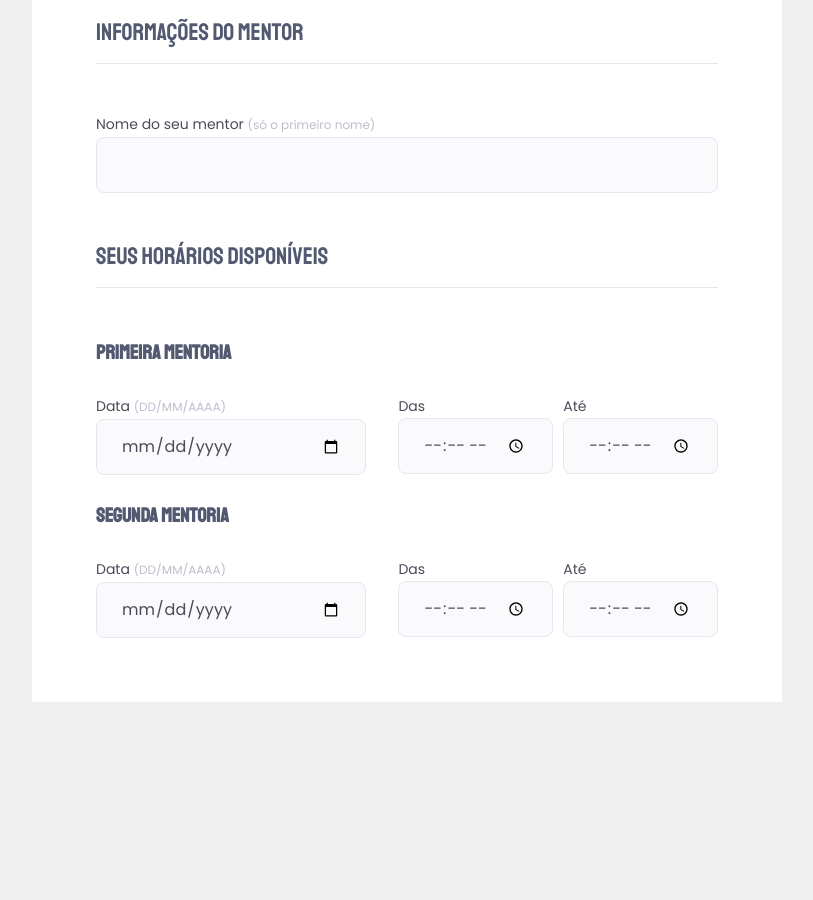
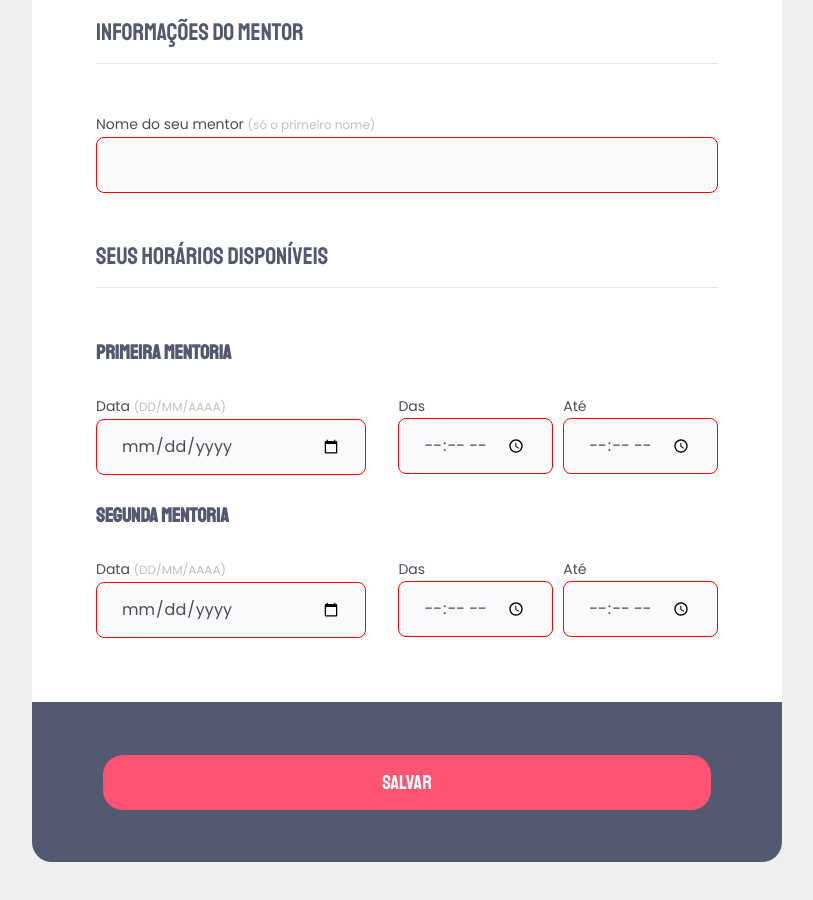
Before and after one commit to CamilaSRocha/Stage-03-Desafio-01-formulario-intermediario, a plain HTML site: page index.html in a window 1280 px wide. Shown: the part 800-1700 px from the top of the page, without its empty margins (233-1046 px from the left). Before the commit the page ends 1502 px from the top, so only its background shows below. Drawn offline with Linux system fonts and the light colour scheme.

Commit message:
colocando e estilizando o botao de submit

```diff
--- a/index.html
+++ b/index.html
@@ -104,6 +104,14 @@
                 </fieldset>
             </form>
 
+            <footer>
+                <input
+                class="button"
+                type="submit"
+                form="my-form"
+                value="Salvar"
+                />
+            </footer>
         </div>
     </div>
 </body>
--- a/style.css
+++ b/style.css
@@ -160,3 +160,38 @@ h2 {
 .col-3 > div:nth-child(1) {
     margin-right: 22px;
 }
+
+footer {
+    display: flex;
+    align-items: center;
+    justify-content: center;
+
+    background: #535971;
+
+    height: 160px;
+
+    border-radius: 0 0 20px 20px;
+    margin-bottom: 366px;
+}
+
+footer .button {
+    font-family: 'Staatliches', sans-serif;
+    font-size: 20px;
+    color: #ffffff;
+
+    width: 608px;
+    height: 55px;
+
+    border-radius: 20px;
+    border: none;
+
+    background: #FF5374;
+}
+
+footer .button:hover {
+    background: #C93451;
+}
+
+input:invalid {
+    border: 1px solid red;
+}
```
